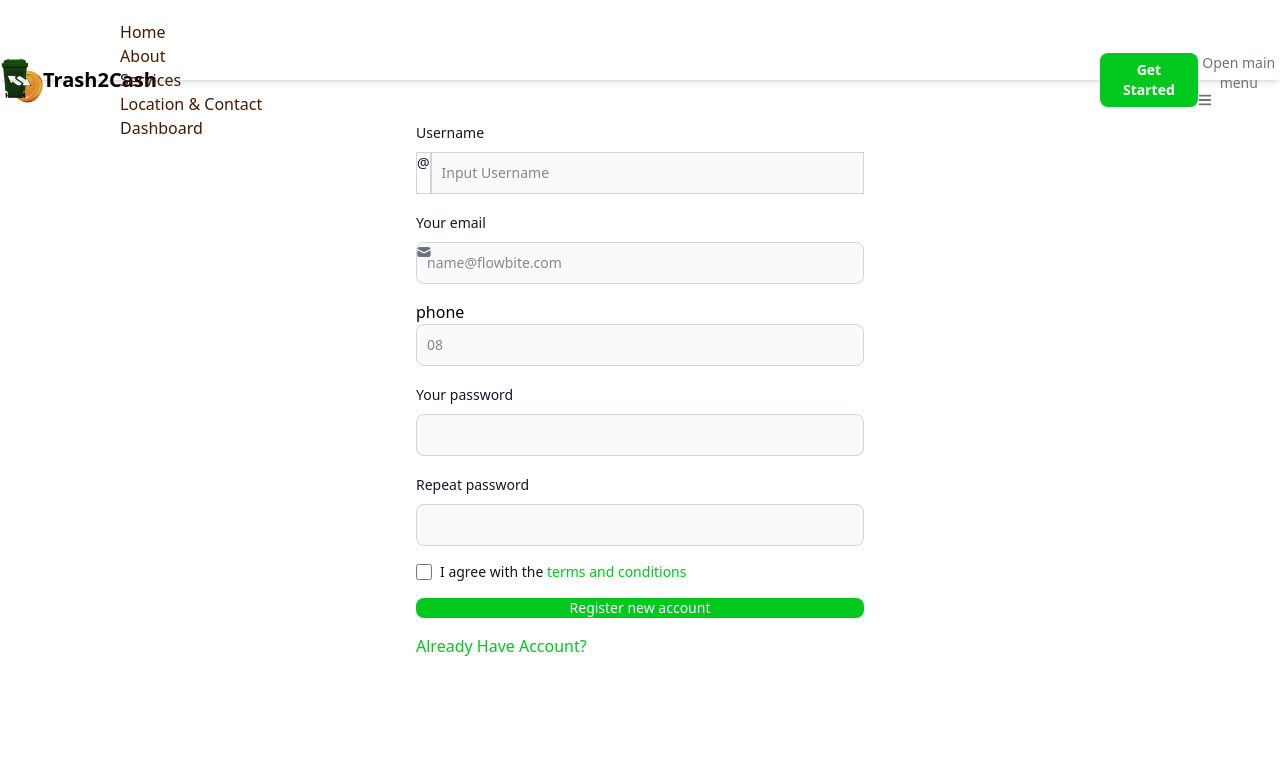
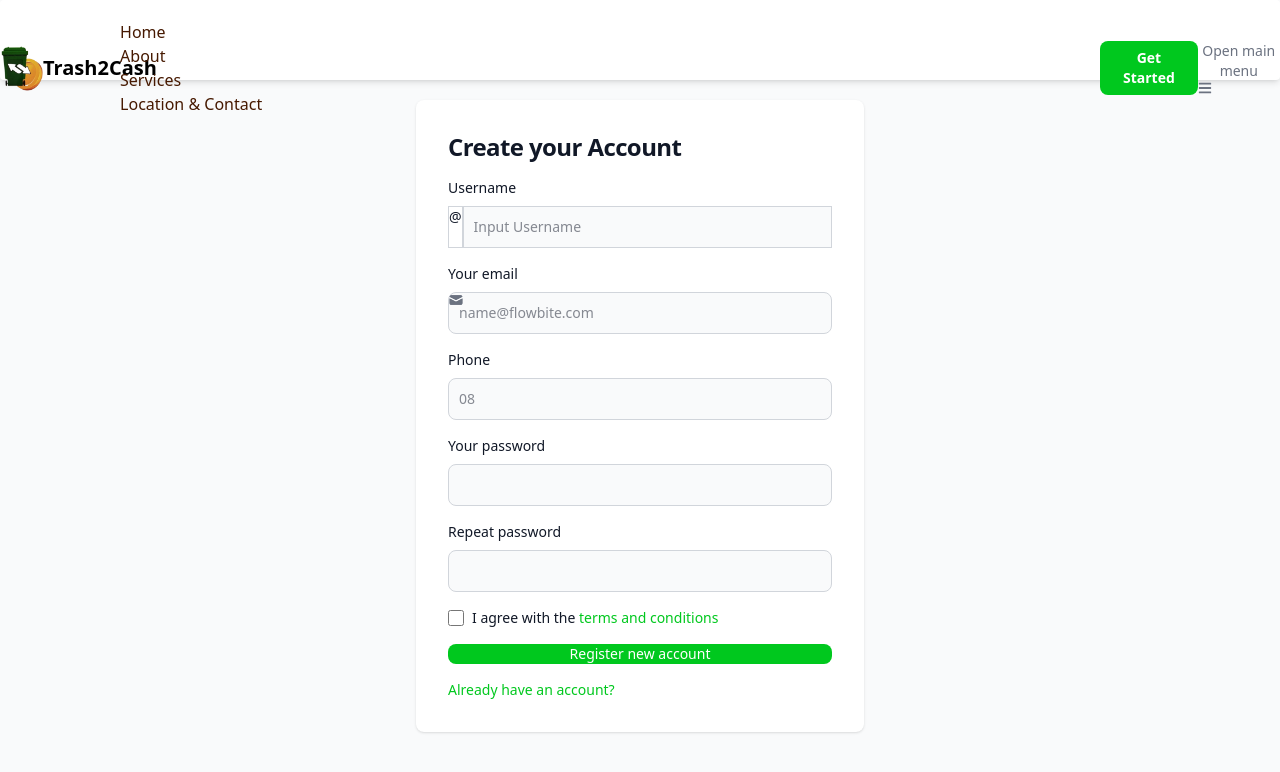
Before and after one commit to AndiniEkaLisnawati/capstone-project-fe, a React (Vite) app in the folder trash2cash-fe/: page /register in a window 1280 px wide. Shown: the top 772 px of the page. Built offline with nearby package versions, Linux system fonts and the light colour scheme.

Commit message:
implement successful login functionality

```diff
--- a/trash2cash-fe/src/components/NavigationBar.jsx
+++ b/trash2cash-fe/src/components/NavigationBar.jsx
@@ -39,7 +39,6 @@ const NavigationBar = ({isLoggedIn}) => {
         <NavbarLink href="#" className="text-amber-950 hover:!text-[#009F18] font-medium">About</NavbarLink>
         <NavbarLink href="#" className="text-amber-950 hover:!text-[#009F18] font-medium">Services</NavbarLink>
         <NavbarLink href="#" className="text-amber-950 hover:!text-[#009F18] font-medium">Location & Contact</NavbarLink>
-        <NavbarLink href="#" className="text-amber-950 hover:!text-[#009F18] font-medium">Dashboard</NavbarLink>
       </NavbarCollapse>
     </Navbar>
 
--- a/trash2cash-fe/src/pages/Login.jsx
+++ b/trash2cash-fe/src/pages/Login.jsx
@@ -1,32 +1,60 @@
 import { Link, useNavigate } from 'react-router-dom';
+import { useState } from 'react';
+import axios from 'axios';
 
 export default function Login({ setIsLoggedIn }) {
   const navigate = useNavigate();
+  const [formData, setFormData] = useState({
+    email: '',
+    password: '',
+  });
 
-  const handleLogin = (e) => {
+  const handleChange = (e) => {
+    const { id, value } = e.target;
+    setFormData({ ...formData, [id]: value });
+  };
+
+  const handleLogin = async (e) => {
     e.preventDefault();
+    try {
+      const response = await axios.post("http://localhost:3000/api/login", {
+        email: formData.email,
+        password: formData.password,
+      }, {
+        headers: { "Content-Type": "application/json" },
+        withCredentials: true
+      });
+
+      console.log("Login response:", response.data);
+
+      alert('Login berhasil!');
       setIsLoggedIn(true);
-    navigate("/");
+      navigate('/');
+    } catch (error) {
+      console.error('Login gagal:', error.response?.data || error.message);
+      alert('Login gagal: ' + (error.response?.data?.message || 'Terjadi kesalahan'));
+    }
   };
 
   return (
     <section className="bg-gray-50 dark:bg-gray-900">
       <div className="flex flex-col items-center justify-center px-6 py-8 mx-auto md:h-screen lg:py-0">
-        <div className="w-full bg-white rounded-lg shadow dark:border md:mt-0 sm:max-w-md xl:p-0 dark:bg-gray-800 dark:border-gray-700">
-          <div className="p-6 space-y-4 md:space-y-6 sm:p-8">
+        <div className="w-full bg-white rounded-lg shadow dark:border sm:max-w-md xl:p-0 dark:bg-gray-800 dark:border-gray-700">
+          <div className="p-6 space-y-4 sm:p-8">
             <h1 className="text-xl font-bold leading-tight tracking-tight text-gray-900 md:text-2xl dark:text-white">
               Sign in to your account
             </h1>
-            <form className="space-y-4 md:space-y-6" onSubmit={handleLogin}>
+            <form className="space-y-4" onSubmit={handleLogin}>
               <div>
                 <label htmlFor="email" className="block mb-2 text-sm font-medium text-gray-900 dark:text-white">
                   Your email
                 </label>
                 <input
                   type="email"
-                  name="email"
                   id="email"
-                  className="bg-gray-50 border border-gray-300 text-gray-900 rounded-lg focus:ring-[#00C81E] focus:border-[#00C81E] block w-full p-2.5 dark:bg-gray-700 dark:border-gray-600 dark:placeholder-gray-400 dark:text-white dark:focus:ring-blue-500 dark:focus:border-blue-500"
+                  value={formData.email}
+                  onChange={handleChange}
+                  className="bg-gray-50 border border-gray-300 text-gray-900 rounded-lg focus:ring-[#00C81E] focus:border-[#00C81E] block w-full p-2.5 dark:bg-gray-700 dark:border-gray-600 dark:text-white"
                   placeholder="name@company.com"
                   required
                 />
@@ -37,46 +65,41 @@ export default function Login({ setIsLoggedIn }) {
                 </label>
                 <input
                   type="password"
-                  name="password"
                   id="password"
+                  value={formData.password}
+                  onChange={handleChange}
                   placeholder="••••••••"
-                  className="bg-gray-50 border border-gray-300 text-gray-900 rounded-lg focus:ring-[#00C81E] focus:border-[#00C81E] block w-full p-2.5 dark:bg-gray-700 dark:border-gray-600 dark:placeholder-gray-400 dark:text-white dark:focus:ring-blue-500 dark:focus:border-blue-500"
+                  className="bg-gray-50 border border-gray-300 text-gray-900 rounded-lg focus:ring-[#00C81E] focus:border-[#00C81E] block w-full p-2.5 dark:bg-gray-700 dark:border-gray-600 dark:text-white"
                   required
                 />
               </div>
               <div className="flex items-center justify-between">
                 <div className="flex items-start">
-                  <div className="flex items-center h-5">
                   <input
                     id="remember"
-                      aria-describedby="remember"
                     type="checkbox"
-                      className="w-4 h-4 border border-gray-300 rounded bg-gray-50 focus:ring-3 focus:ring-primary-300 dark:bg-gray-700 dark:border-gray-600 dark:focus:ring-[#00C81E] dark:ring-offset-gray-800"
-                      required
+                    className="w-4 h-4 rounded"
                   />
-                  </div>
-                  <div className="ml-3 text-sm">
-                    <label htmlFor="remember" className="text-gray-500 dark:text-gray-300">
+                  <label htmlFor="remember" className="ml-2 text-sm text-gray-500 dark:text-gray-300">
                     Remember me
                   </label>
                 </div>
-                </div>
                 <Link
                   to="/forgot-password"
-                  className="text-sm font-medium text-[#00C81E] hover:underline dark:text-primary-500"
+                  className="text-sm font-medium text-[#00C81E] hover:underline"
                 >
                   Forgot password?
                 </Link>
               </div>
               <button
                 type="submit"
-                className="w-full text-white bg-[#00C81E] hover:bg-primary-700 focus:ring-4 focus:outline-none focus:ring-primary-300 font-medium rounded-lg text-sm px-5 py-2.5 text-center dark:bg-[#00C81E] dark:hover:bg-primary-700 dark:focus:ring-primary-800"
+                className="w-full text-white bg-[#00C81E] hover:bg-[#009F18] font-medium rounded-lg text-sm px-5 py-2.5"
               >
                 Sign in
               </button>
-              <p className="text-sm font-light text-gray-500 dark:text-gray-400">
+              <p className="text-sm text-gray-500 dark:text-gray-400">
                 Don’t have an account yet?{' '}
-                <Link to="/register" className="font-medium text-[#00C81E] hover:underline dark:text-primary-500">
+                <Link to="/register" className="font-medium text-[#00C81E] hover:underline">
                   Sign up
                 </Link>
               </p>
--- a/trash2cash-fe/src/pages/Register.jsx
+++ b/trash2cash-fe/src/pages/Register.jsx
@@ -23,11 +23,11 @@ const Register = () => {
   const handleChange = (e) => {
     const { id, value } = e.target;
     let key = id;
-    // Mapping id input ke properti state yang sesuai
     if (id === "username3") key = "username";
     if (id === "email4") key = "email";
     setFormData({ ...formData, [key]: value });
   };
+
 
   const handleSubmit = async (e) => {
     e.preventDefault();
@@ -38,7 +38,7 @@ const Register = () => {
     }
 
     try {
-      const response = await axios.post("/api/register", {
+      const response = await axios.post("http://localhost:3000/api/register", {
         username: formData.username,
         email: formData.email,
         password: formData.password,
@@ -61,42 +61,35 @@ const Register = () => {
 
   return (
     <>
-      <div className="bg-white max-w-[1440px] w-full h-auto flex justify-center">
+    <div className="bg-gray-50 dark:bg-gray-900 w-full min-h-screen flex justify-center items-center py-25">
+  <div className="w-full bg-white rounded-lg shadow dark:border md:mt-0 sm:max-w-md xl:p-0 dark:bg-gray-800 dark:border-gray-700">
+    <form onSubmit={handleSubmit} className="flex flex-col gap-4 p-6 md:p-8 leading-tight">
+      <h1 className="text-xl leading-tight tracking-tight font-bold text-gray-900 md:text-2xl dark:text-white">
+        Create your Account
+      </h1>
 
-
-        <form onSubmit={handleSubmit} className="flex w-full max-w-md flex-col gap-4 pt-30">
-          <div className="max-w-md">
-            <div className="mb-2 block">
-              <Label htmlFor="username3">Username</Label>
-            </div>
+      <div>
+        <Label htmlFor="username3" className="mb-2 block">Username</Label>
         <TextInput onChange={handleChange} id="username3" placeholder="Input Username" addon="@" required />
       </div>
 
-          <div className="max-w-md">
-            <div className="mb-2 block">
-              <Label htmlFor="email4">Your email</Label>
-            </div>
+      <div>
+        <Label htmlFor="email4" className="mb-2 block">Your email</Label>
         <TextInput onChange={handleChange} id="email4" type="email" icon={HiMail} rightIcon={HiMail} placeholder="name@flowbite.com" required />
       </div>
 
       <div>
-            <div>
-              <label htmlFor="phone">phone</label>
-            </div>
-            <TextInput onChange={handleChange} id="phone" type="text" placeholder="08" required shadow></TextInput>
+        <Label htmlFor="phone" className="mb-2 block">Phone</Label>
+        <TextInput onChange={handleChange} id="phone" type="text" placeholder="08" required shadow />
       </div>
 
       <div>
-            <div className="mb-2 block">
-              <Label htmlFor="password">Your password</Label>
-            </div>
+        <Label htmlFor="password" className="mb-2 block">Your password</Label>
         <TextInput onChange={handleChange} id="password" type="password" required shadow />
       </div>
 
       <div>
-            <div className="mb-2 block">
-              <Label htmlFor="repeatPassword">Repeat password</Label>
-            </div>
+        <Label htmlFor="repeatPassword" className="mb-2 block">Repeat password</Label>
         <TextInput onChange={handleChange} id="repeatPassword" type="password" required shadow />
       </div>
 
@@ -104,19 +97,23 @@ const Register = () => {
         <Checkbox id="agree" required />
         <Label htmlFor="agree" className="flex">
           I agree with the&nbsp;
-              <Link href="#" className="text-[#00C81E] hover:underline dark:text-cyan-500">
+          <Link to="#" className="text-[#00C81E] hover:underline dark:text-cyan-500">
             terms and conditions
           </Link>
         </Label>
       </div>
+
       <Button type="submit" className="bg-[#00C81E] hover:bg-[#009F18] text-white">
         Register new account
       </Button>
-          <Link to="/login" className=" text-[#00C81E] hover:underline dark:text-cyan-500">
-            Already Have Account?
+
+      <Link to="/login" className="text-[#00C81E] hover:underline dark:text-cyan-500 text-sm">
+        Already have an account?
       </Link>
     </form>
   </div>
+</div>
+
     </>
   )
 }
```
Lines whose indentation alone changed are shown as unchanged.
